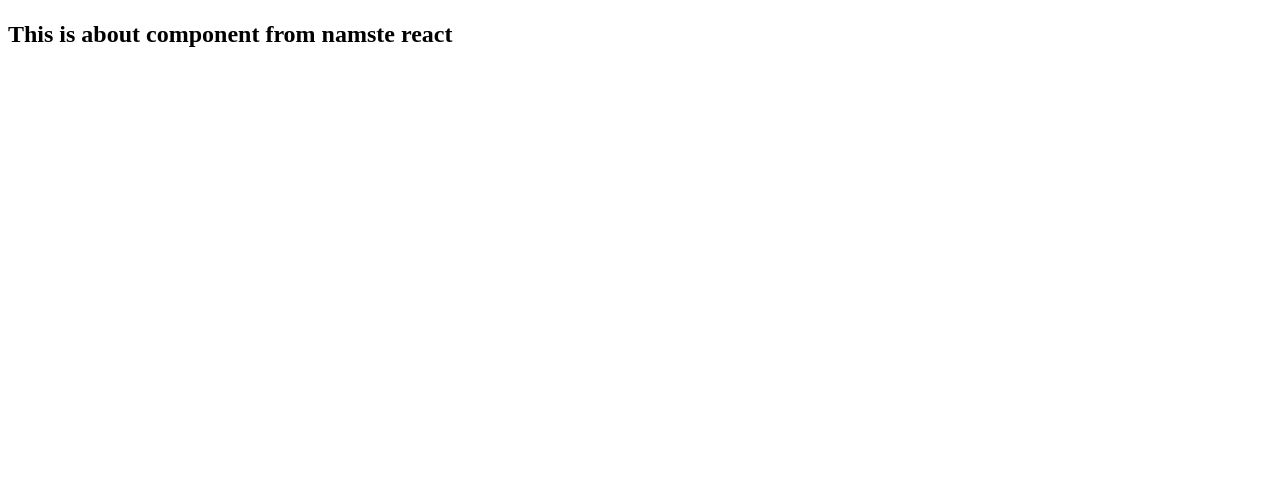
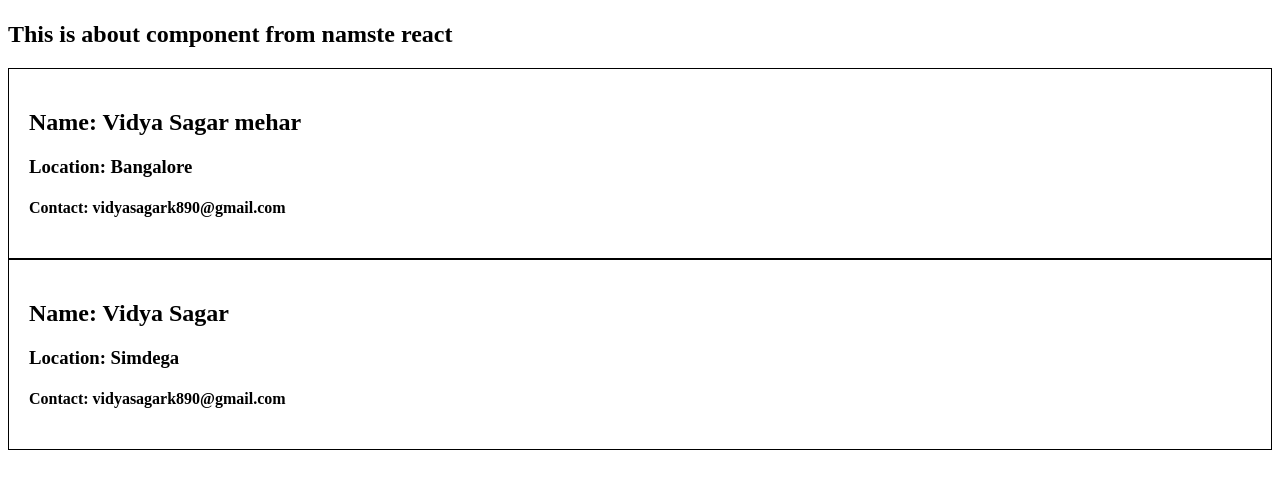
Before and after one commit to princekumarpaswan/React-Food-App, a React (Vite) app: page /about in a window 1280 px wide. Shown: the part 223-712 px from the top of the page. Built offline with nearby package versions, Linux system fonts and the light colour scheme.

Commit message:
class based componet added with props

```diff
--- a/index.css
+++ b/index.css
@@ -1,7 +1,7 @@
 .header {
 	display: flex;
 	justify-content: space-between;
-    border: 1px solid black
+	border: 1px solid black;
 }
 
 .logo {
@@ -9,7 +9,7 @@
 }
 
 .nav-items {
-    padding:  0px 20px;
+	padding: 0px 20px;
 }
 
 .nav-items > ul {
@@ -20,7 +20,7 @@
 
 .nav-items > ul > li {
 	padding: 10px;
-    margin: 10px
+	margin: 10px;
 }
 
 .res-container {
@@ -40,7 +40,7 @@
 }
 
 .search {
-    padding: 10px
+	padding: 10px;
 }
 
 .res-logo {
@@ -61,7 +61,7 @@
 	margin: 20px;
 	width: 200px;
 	height: 400px;
-    background-color: #f0f0f0
+	background-color: #f0f0f0;
 }
 
 .login {
@@ -72,3 +72,8 @@
 .filter {
 	display: flex;
 }
+
+.user-card {
+	border: 1px solid black;
+	padding: 20px;
+}
--- a/src/components/About.js
+++ b/src/components/About.js
@@ -1,8 +1,13 @@
+import User from './User';
+import UserClass from './UserClass'; //class based component
+
 const About = () => {
 	return (
 		<div>
 			<h1>About component </h1>
 			<h2>This is about component from namste react </h2>
+			<User name={'Vidya Sagar mehar'} />
+			<UserClass name={'Vidya Sagar'} location={'Simdega'} />
 		</div>
 	);
 };
--- /dev/null
+++ b/src/components/User.js
@@ -0,0 +1,11 @@
+const User = ({ name }) => {
+	return (
+		<div className="user-card">
+			<h2>Name: {name}</h2>
+			<h3>Location: Bangalore</h3>
+			<h4>Contact: vidyasagark890@gmail.com</h4>
+		</div>
+	);
+};
+
+export default User;
--- /dev/null
+++ b/src/components/UserClass.js
@@ -0,0 +1,23 @@
+import React from 'react';
+
+class UserClass extends React.Component {
+	// props in class based component
+	constructor(props) {
+		super(props);
+		console.log(props);
+	}
+
+	render() {
+		// destructuring the props
+		const { name, location } = this.props;
+		return (
+			<div className="user-card">
+				<h2>Name: {name}</h2>
+				<h3>Location: {location}</h3>
+				<h4>Contact: vidyasagark890@gmail.com</h4>
+			</div>
+		);
+	}
+}
+
+export default UserClass;
```
Lines whose indentation alone changed are shown as unchanged.
